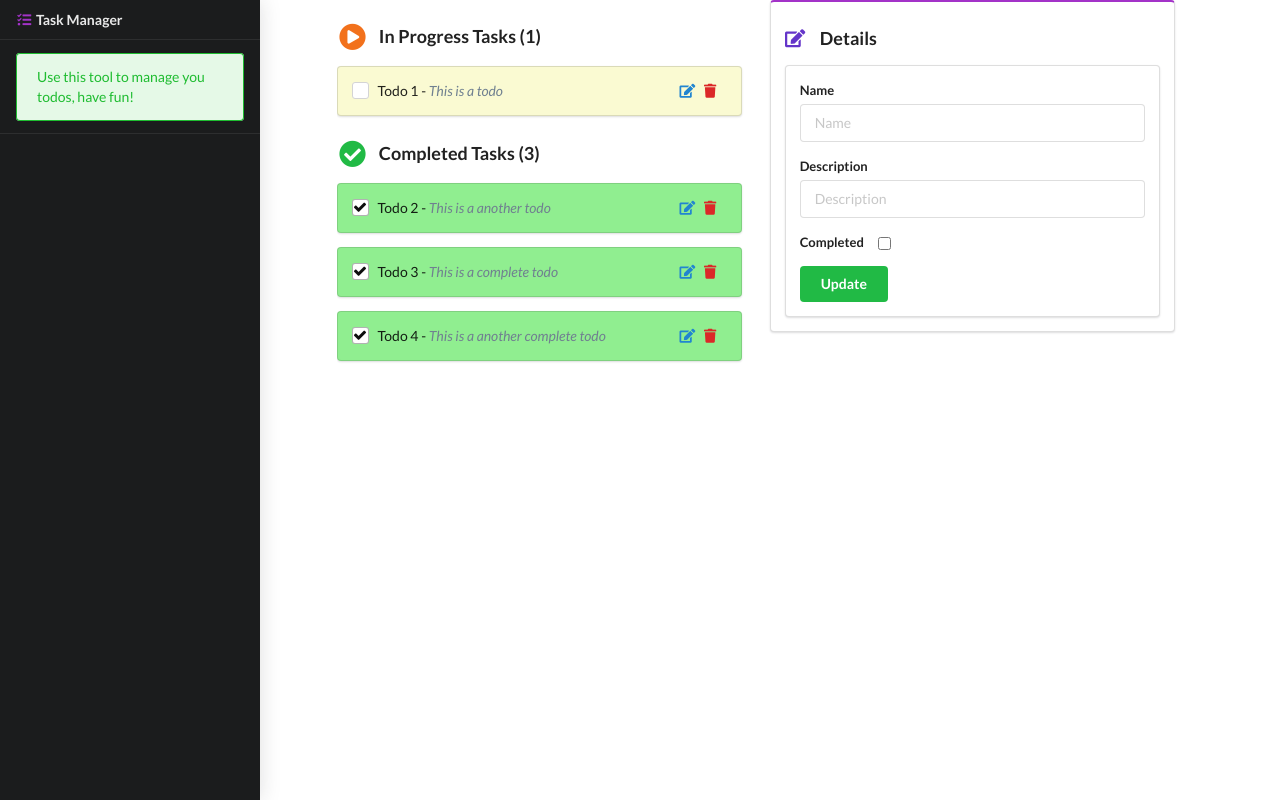
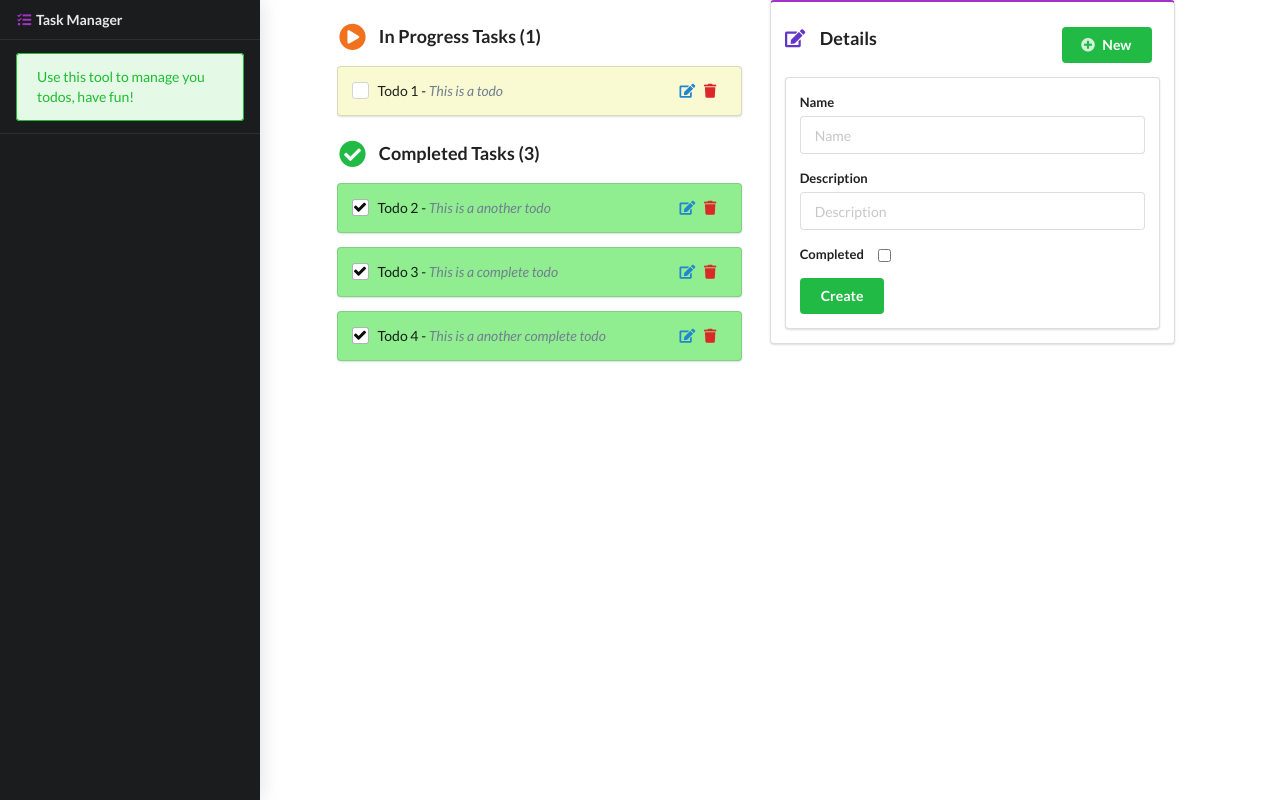
Before and after one commit to SeanRParker/vue-task-manager, a plain HTML site: page index.html in a window 1280 px wide. Drawn offline with nearby package versions, Linux system fonts and the light colour scheme.

Commit message:
create function with conditional button rendering

```diff
--- a/app.js
+++ b/app.js
@@ -52,7 +52,8 @@ var app = new Vue({
       }
     ],
     task: {},
-    message: "Hello World!"
+    message: "Hello World!",
+    action: "create"
   },
   computed: {
     completedTasks: function() {
@@ -64,6 +65,10 @@ var app = new Vue({
     }
   },
   methods: {
+    clear: function() {
+      this.task = {};
+      this.action = "create";
+    },
     toggleDone: function(event, id) {
       event.stopImmediatePropagation();
       let task = this.tasks.find(item => item.id == id);
@@ -74,6 +79,8 @@ var app = new Vue({
     },
     editTask: function(event, id) {
       let task = this.tasks.find(item => item.id == id);
+      this.action = "edit";
+
       if (task) {
         this.task = {
           id: id,
--- a/index.html
+++ b/index.html
@@ -49,10 +49,13 @@
           <div class="six wide column">
             <div id="editor" class="details ui raise segment purple">
               <div class="ui header grid">
-                <div class="left nine wide column">
+                <div class="left floated nine wide column">
                   <i class="icon edit violet"></i> Details
                 </div>
-                <div class="right float five wide column">
+                <div class="right floated five wide column">
+                  <button class="ui green button right float" v-on:click="clear">
+                    <i class="icon plus circle"></i>New
+                  </button>
                 </div>
               </div>
               <div class="ui segment">
@@ -73,7 +76,11 @@
                     <input type="checkbox" name="completed" v-model="task.completed" />
                   </div>
 
-                  <button class="ui button green" type="submit" v-on:click="updateTask($event, task.id)">
+                  <button class="ui button green" type="submit" v-if="action== 'create'" v-on:click="updateTask($event, task.id)">
+                    Create
+                  </button>
+
+                  <button class="ui button blue" type="submit" v-if="action== 'edit'" v-on:click="updateTask($event, task.id)">
                     Update
                   </button>
                 </form>
```
